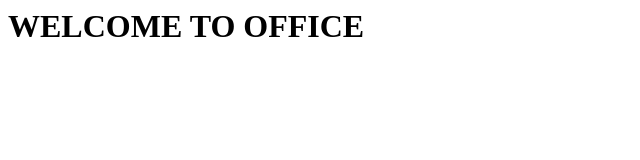
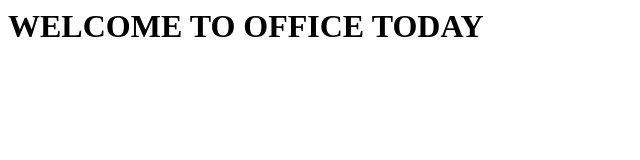
Before and after one commit to Lalla2000/testing, a plain HTML site: page index.html in a window 1280 px wide. Shown: the whole page, without its empty margins (0-640 px from the left). Drawn offline with Linux system fonts and the light colour scheme.

Commit message:
Update index.html

```diff
--- a/index.html
+++ b/index.html
@@ -1 +1 @@
-<h1>  WELCOME TO OFFICE </h1>
+<h1>  WELCOME TO OFFICE TODAY </h1>
```
